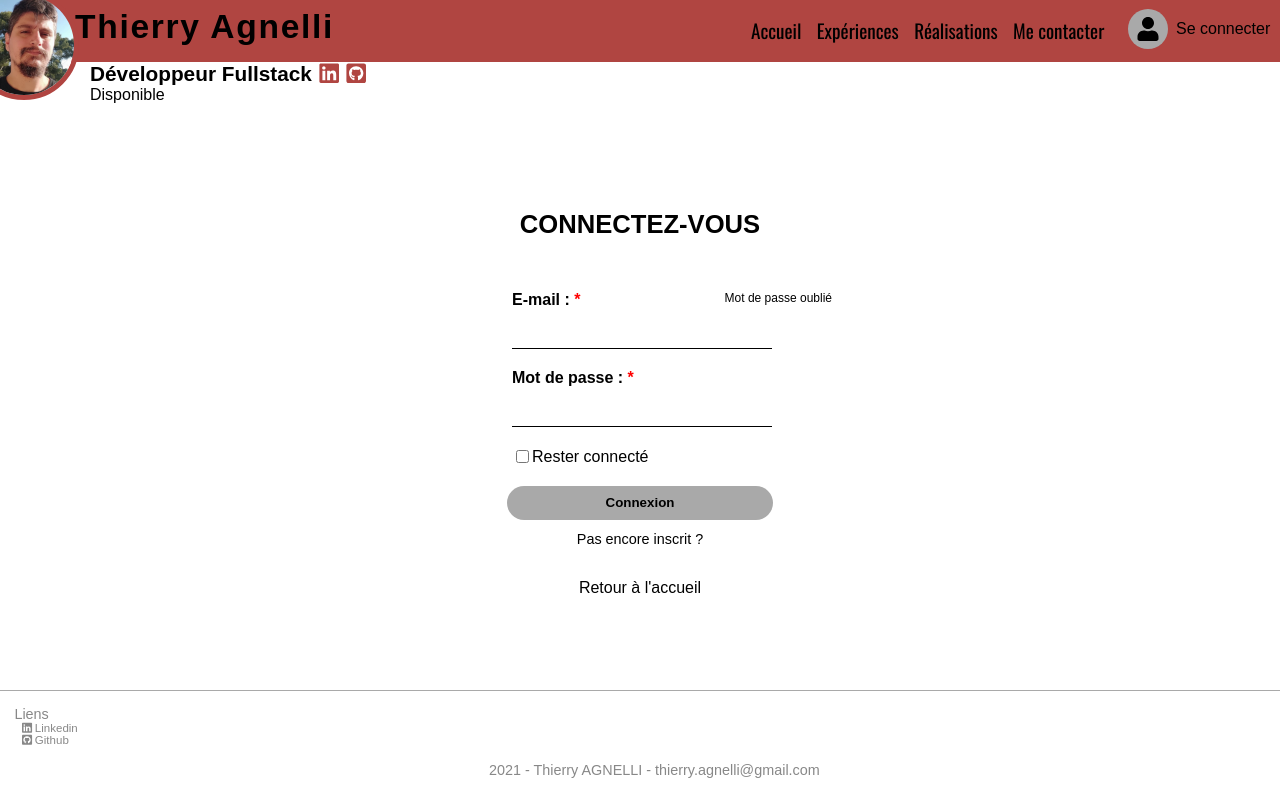
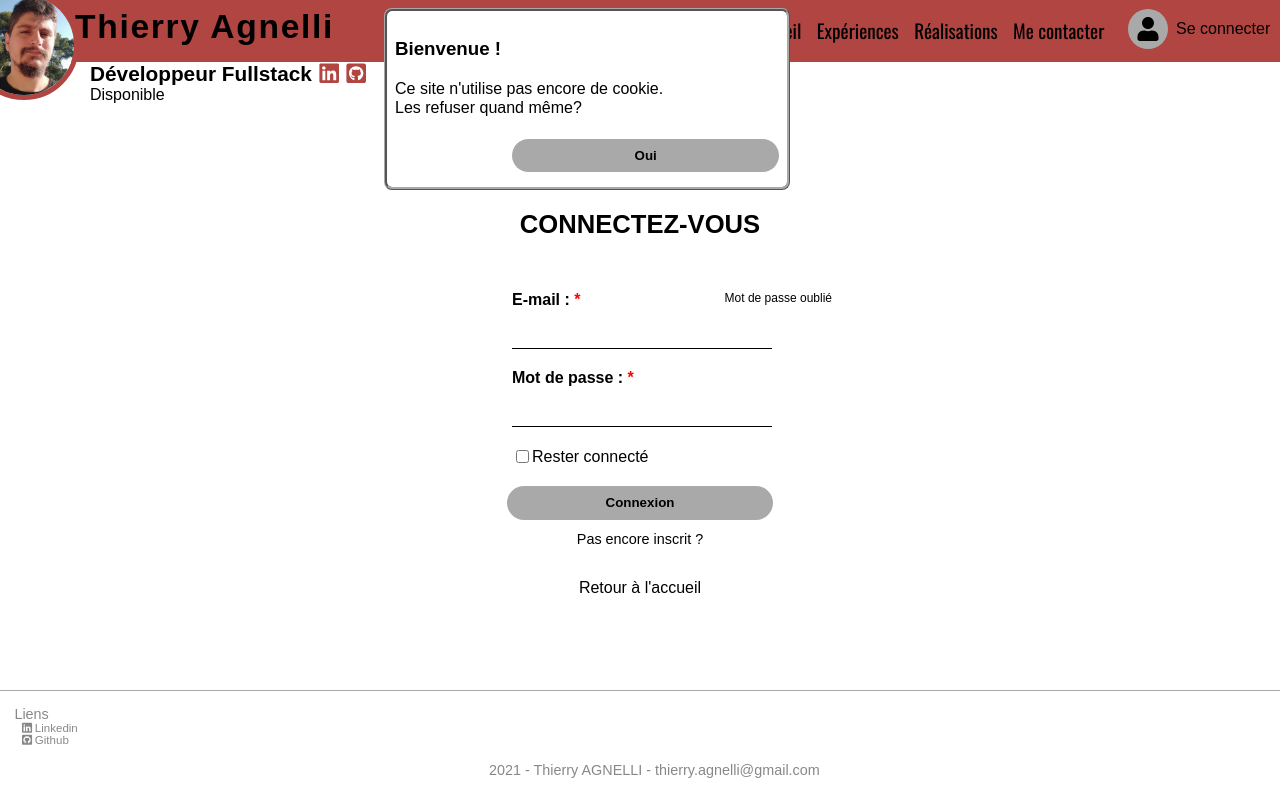
Before and after one commit to thierry-agnelli/portefolio, a React (Create React App) app in the folder front/: page /login in a window 1280 px wide. Shown: the top 800 px of the page. Built offline with nearby package versions, Linux system fonts and the light colour scheme; a web font is replaced by a local one.

Commit message:
Ajout d'un message d'information sur les cookies

```diff
--- a/front/src/assets/components/Banner/Banner.js
+++ b/front/src/assets/components/Banner/Banner.js
@@ -1,4 +1,5 @@
 // Dépendances
+import { useState, useEffect } from "react";
 import { Link } from "react-router-dom"
 //Composants
 import LogMenu from "./LogMenu/LogMenu.js";
@@ -14,6 +15,21 @@ import { faGithubSquare } from "@fortawesome/free-brands-svg-icons";
 
 // Bannière du site
 const Banner = () => {
+    /* Variables détats */
+    const [cookieMessage, setCookieMessage] = useState(false);
+
+    /* Hook */
+    useEffect(() => {
+        if(!localStorage.getItem("cookieMessage"))
+            setCookieMessage(true);
+    }, []);
+
+    /* Handler */
+    const cookieMessageValidation = e => {
+        localStorage.setItem("cookieMessage", false);
+        setCookieMessage(false);
+    }
+
     return (
         <header id="banner">
             <div id="bannerTop">
@@ -47,6 +63,14 @@ const Banner = () => {
                 </div>
                 <span>Disponible</span>
             </div>
+            {/* Affichage message cookie */}
+            {cookieMessage ?
+            <div id="cookieMessage">
+                <h3>Bienvenue !</h3>
+                <div>Ce site n'utilise pas encore de cookie.</div>
+                <div>Les refuser quand même?</div>
+                <button className="formButton" onClick={cookieMessageValidation}>Oui</button>
+            </div> : null}
         </header>
     );
 };
--- a/front/src/assets/components/Banner/style.css
+++ b/front/src/assets/components/Banner/style.css
@@ -135,6 +135,34 @@
   font-size: 1em;
 }
 
+#banner #cookieMessage {
+  position: absolute;
+  top: 0.5em;
+  left: 30vw;
+  height: 10em;
+  width: 30vw;
+  min-width: 20em;
+  padding: 0.5em;
+  display: -webkit-box;
+  display: -ms-flexbox;
+  display: flex;
+  -webkit-box-orient: vertical;
+  -webkit-box-direction: normal;
+      -ms-flex-direction: column;
+          flex-direction: column;
+  -webkit-box-pack: justify;
+      -ms-flex-pack: justify;
+          justify-content: space-between;
+  border: 3px ridge darkgrey;
+  border-radius: 0.5em;
+  background-color: white;
+}
+
+#banner #cookieMessage button {
+  -ms-flex-item-align: end;
+      align-self: flex-end;
+}
+
 @media (max-width: 910px) {
   #banner #bannerTop h1 {
     font-size: 1.45em;
--- a/front/src/assets/components/Banner/style.scss
+++ b/front/src/assets/components/Banner/style.scss
@@ -83,6 +83,24 @@
             font-size: 1em;
         }
     }
+    #cookieMessage{
+        position: absolute;
+        top: 0.5em;
+        left: 30vw;
+        height: 10em;
+        width: 30vw;
+        min-width: 20em;
+        padding: 0.5em;
+        display: flex;
+        flex-direction: column;
+        justify-content: space-between;
+        border: 3px ridge $thirdColor;
+        border-radius: 0.5em;
+        background-color: $secondColor;
+        button{
+            align-self: flex-end;
+        }
+    }
 }
 
 @media (max-width: 910px){
```
Also changed, not shown: 2 other files (tests, documents, lock files or other folders).
